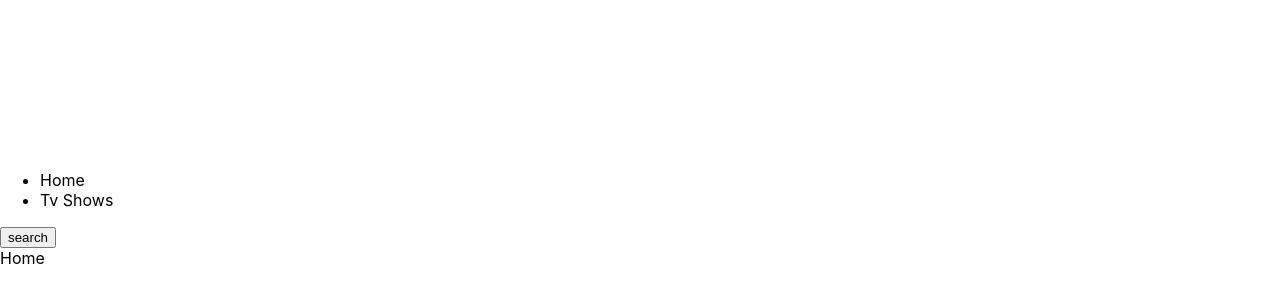
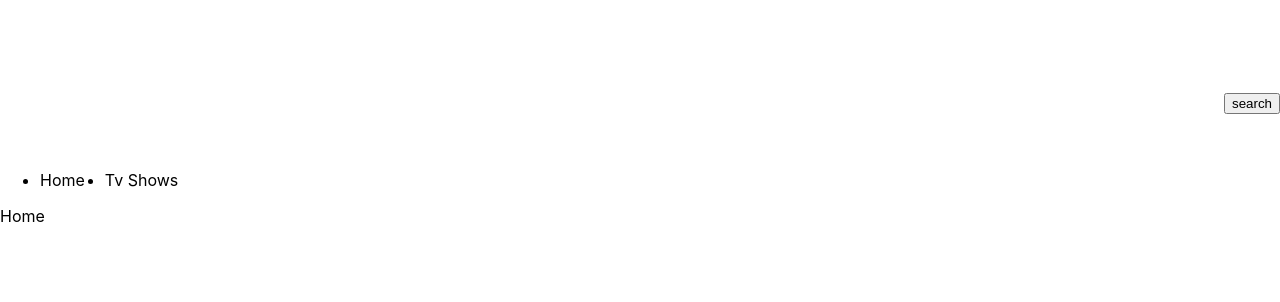
Before and after one commit to johj703/react_masterclass, a React (Create React App) app in the folder nomflix/: page / in a window 1280 px wide. Shown: the top 302 px of the page. Built offline with nearby package versions, Linux system fonts and the light colour scheme.

Commit message:
Nav, Logo, Items, Item에 style 추가

```diff
--- a/nomflix/src/Components/Header.tsx
+++ b/nomflix/src/Components/Header.tsx
@@ -1,14 +1,25 @@
 import styled from "styled-components";
 
-const Nav = styled.nav``;
+const Nav = styled.nav`
+  display: flex;
+  justify-content: space-between;
+  align-items: center;
+`;
 
 const Col = styled.div``;
 
-const Logo = styled.svg``;
+const Logo = styled.svg`
+  margin-right: 50px;
+`;
 
-const Items = styled.ul``;
+const Items = styled.ul`
+  display: flex;
+  align-items: center;
+`;
 
-const Item = styled.li``;
+const Item = styled.li`
+  margin-right: 20px;
+`;
 
 function Header() {
   return (
```
